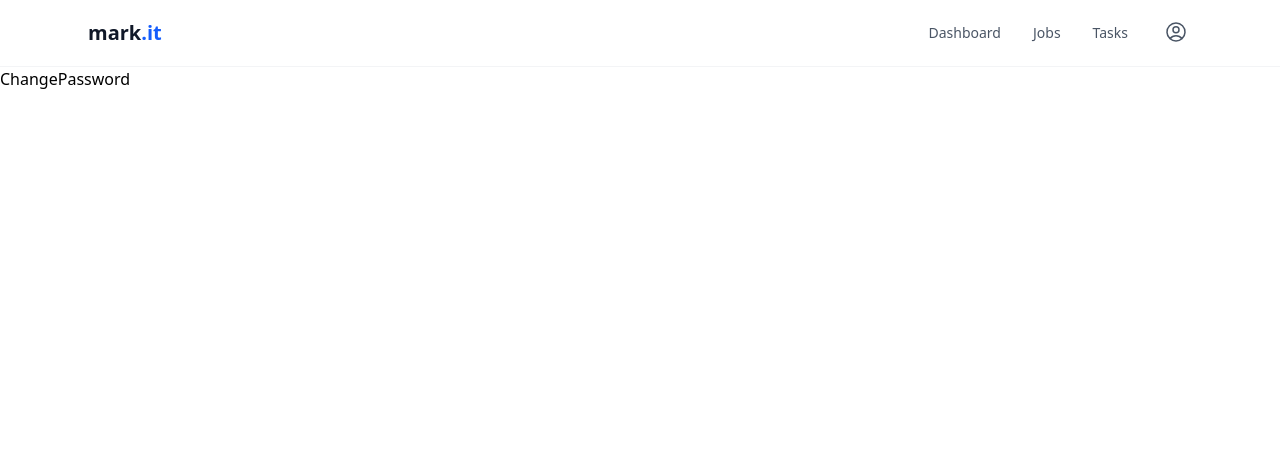
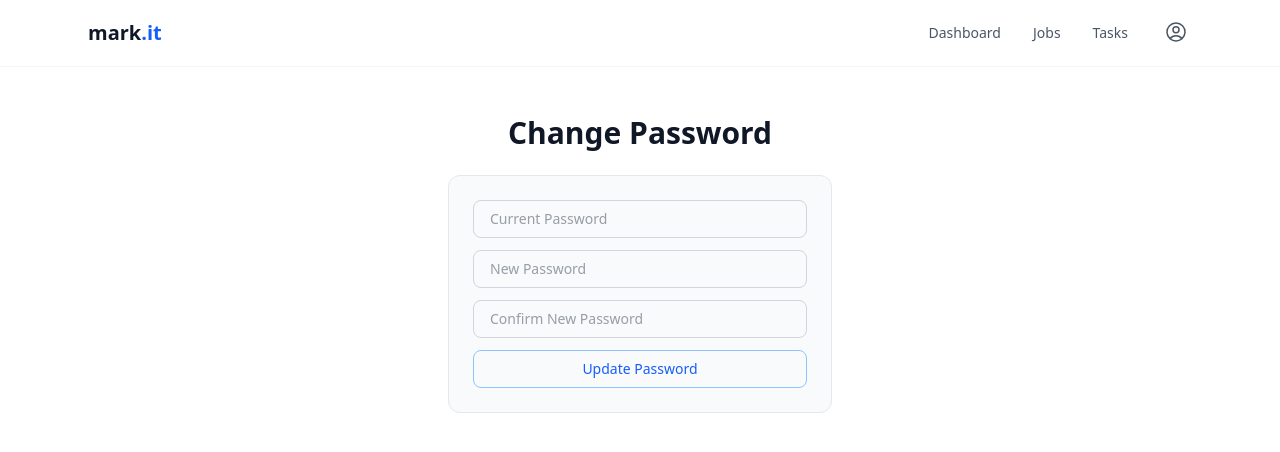
Before and after one commit to nkmiller7/mark.it, a React (Vite) app in the folder frontend/: page /settings/change-password in a window 1280 px wide. Shown: the top 452 px of the page. Built offline with nearby package versions, Linux system fonts and the light colour scheme; no server answers; sample sign-in values are in the browser's storage.

Commit message:
Change Password Page

```diff
--- a/frontend/src/pages/ChangePassword.tsx
+++ b/frontend/src/pages/ChangePassword.tsx
@@ -1,4 +1,117 @@
-export default function ChangePassword(){
-    // will implement later - use firebase to change password
-    return <div> ChangePassword </div>
+import { useState, type FormEvent } from "react";
+import { useNavigate } from "react-router-dom";
+import { EmailAuthProvider, reauthenticateWithCredential, updatePassword } from "firebase/auth";
+import { useAuth } from "../context/AuthContext";
+
+function validatePassword(pw: string): string | null {
+    if (pw.length < 8) return "Password must be at least 8 characters.";
+    if (!/[A-Z]/.test(pw)) return "Password must contain an uppercase letter.";
+    if (!/[a-z]/.test(pw)) return "Password must contain a lowercase letter.";
+    if (!/[0-9]/.test(pw)) return "Password must contain a digit.";
+    if (!/[^A-Za-z0-9]/.test(pw))
+        return "Password must contain a special character.";
+    if (/\s/.test(pw)) return "Password must not contain spaces.";
+    return null;
 }
+
+export default function ChangePassword() {
+    const { currentUser } = useAuth();
+    const navigate = useNavigate();
+    const [currentPassword, setCurrentPassword] = useState("");
+    const [newPassword, setNewPassword] = useState("");
+    const [confirmPassword, setConfirmPassword] = useState("");
+    const [error, setError] = useState("");
+    const [success, setSuccess] = useState(false);
+    const [loading, setLoading] = useState(false);
+
+    const handleSubmit = async (e: FormEvent) => {
+        e.preventDefault();
+        setError("");
+        if (
+            currentPassword.trim() === "" ||
+            newPassword.trim() === "" ||
+            confirmPassword.trim() === ""
+        ) {
+            setError("All fields are required.");
+            return;
+        }
+        if (newPassword !== confirmPassword) {
+            setError("Passwords do not match.");
+            return;
+        }
+        const passwordError = validatePassword(newPassword);
+        if (passwordError) {
+            setError(passwordError);
+            return;
+        }
+        try {
+            setLoading(true);
+            const credential = EmailAuthProvider.credential(currentUser!.email!, currentPassword);
+            await reauthenticateWithCredential(currentUser!, credential);
+            await updatePassword(currentUser!, newPassword);
+            setSuccess(true);
+        } catch {
+            setError("Failed to update password.");
+        } finally {
+            setLoading(false);
+        }
+    };
+
+    return (
+        <div className="flex flex-col items-center bg-white px-4 pt-12">
+            <h1 className="text-3xl font-bold text-gray-900">
+                Change Password
+            </h1>
+            <div className="mt-6 w-full max-w-sm rounded-xl border border-gray-200 bg-gray-50 p-6 space-y-3">
+                {success && (
+                    <div className="space-y-3">
+                        <p className="rounded-lg bg-green-50 p-3 text-sm text-green-600">
+                            Your password has been updated successfully.
+                        </p>
+                        <button
+                            onClick={() => navigate("/settings")}
+                            className="block w-full rounded-lg border border-blue-300 px-4 py-2 text-sm font-medium text-blue-600 hover:bg-blue-50 transition"
+                        >
+                            Back to Settings
+                        </button>
+                    </div>
+                )}
+                {!success && error && (
+                    <p className="rounded-lg bg-red-50 p-3 text-sm text-red-600">
+                        {error}
+                    </p>
+                )}
+                {!success && <form onSubmit={handleSubmit} className="space-y-3">
+                    <input
+                        type="password"
+                        placeholder="Current Password"
+                        value={currentPassword}
+                        onChange={(e) => setCurrentPassword(e.target.value)}
+                        className="block w-full rounded-lg border border-gray-300 px-4 py-2 text-sm text-gray-700 focus:outline-none"
+                    />
+                    <input
+                        type="password"
+                        placeholder="New Password"
+                        value={newPassword}
+                        onChange={(e) => setNewPassword(e.target.value)}
+                        className="block w-full rounded-lg border border-gray-300 px-4 py-2 text-sm text-gray-700 focus:outline-none"
+                    />
+                    <input
+                        type="password"
+                        placeholder="Confirm New Password"
+                        value={confirmPassword}
+                        onChange={(e) => setConfirmPassword(e.target.value)}
+                        className="block w-full rounded-lg border border-gray-300 px-4 py-2 text-sm text-gray-700 focus:outline-none"
+                    />
+                    <button
+                        type="submit"
+                        disabled={loading}
+                        className="block w-full rounded-lg border border-blue-300 px-4 py-2 text-sm font-medium text-blue-600 hover:bg-blue-50 disabled:opacity-50 transition"
+                    >
+                        {loading ? "Updating Password..." : "Update Password"}
+                    </button>
+                </form>}
+            </div>
+        </div>
+    );
+}
--- a/frontend/src/pages/Settings.tsx
+++ b/frontend/src/pages/Settings.tsx
@@ -111,7 +111,7 @@ export default function Settings() {
                 </div>
                 <Link
                     to="/settings/change-password"
-                    className="block rounded-lg border border-gray-300 px-4 py-2 text-sm font-medium text-gray-700 hover:bg-gray-50 transition"
+                    className="block rounded-lg border border-blue-300 px-4 py-2 text-sm font-medium text-blue-600 hover:bg-blue-50 transition"
                 >
                     Change Password
                 </Link>
```
